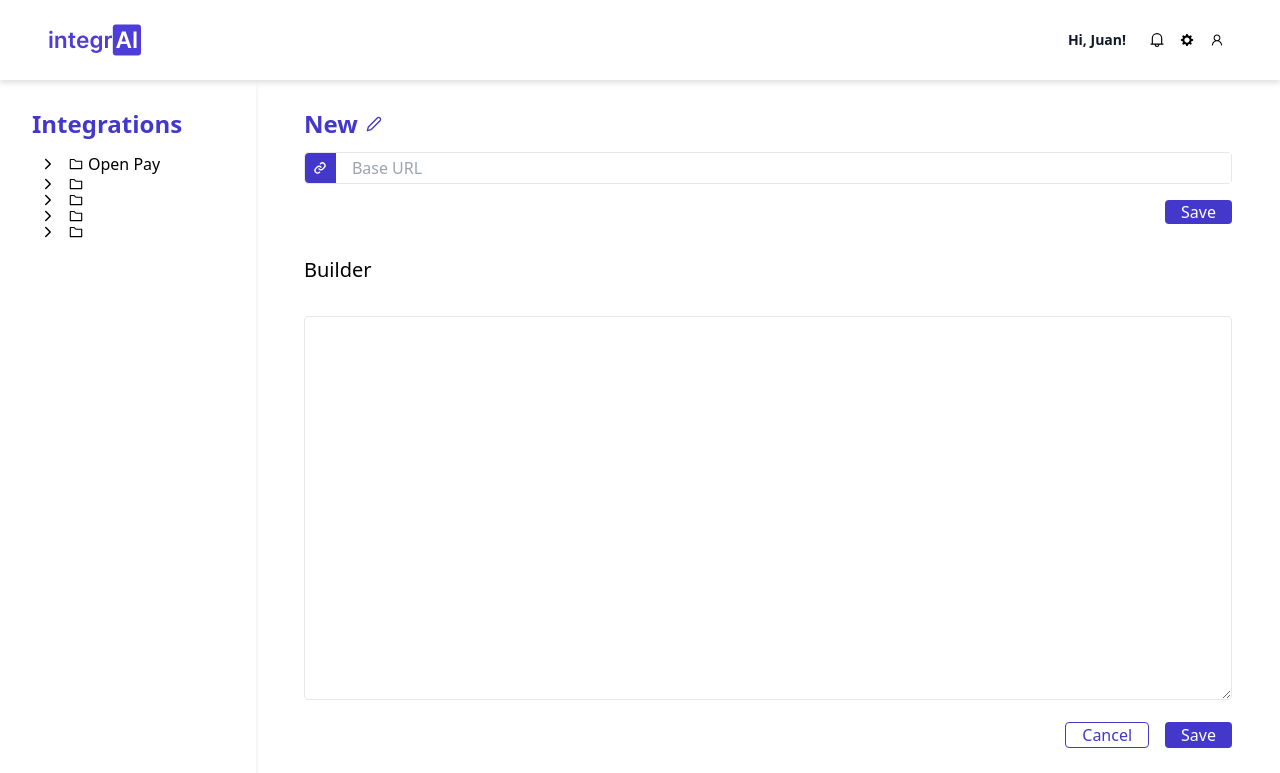
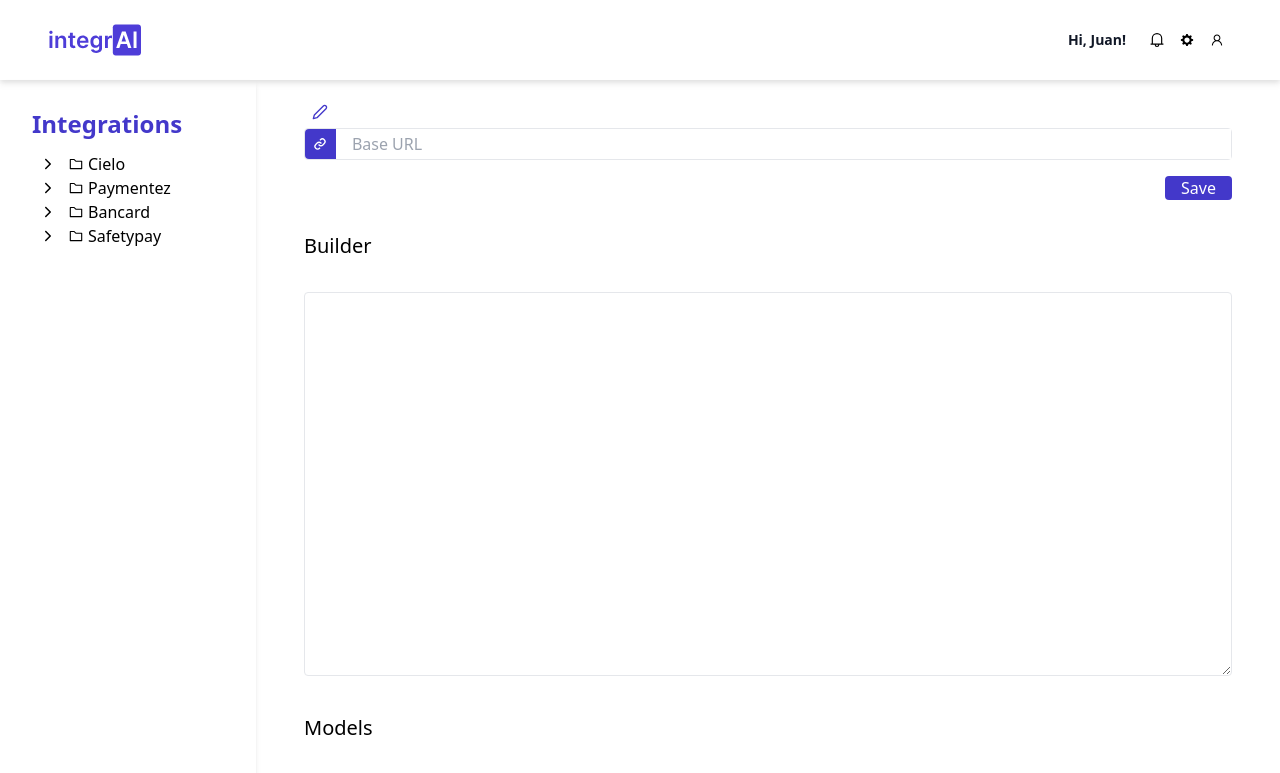
Before and after one commit to danielapereat/integrai, a React (Vite) app: page /1/methood/1 in a window 1280 px wide. Shown: the top 773 px of the page. Built offline with nearby package versions, Linux system fonts and the light colour scheme.

Commit message:
last commit

```diff
--- a/src/Components/ButtonPrimary.jsx
+++ b/src/Components/ButtonPrimary.jsx
@@ -1,7 +1,14 @@
-function ButtonPrimary({title, action}) {
+function ButtonPrimary({title, action, isModal}) {
     return (
-        <button onClick={() =>action(false)} className='bg-indigo-700 px-4 ml-4 rounded text-white'>{title}</button>
+    <>
+    {isModal ? (
+    <button onClick={() =>action(false)} className='bg-indigo-700 px-4 ml-4 rounded text-white'>{title}</button>
+    ):(
+    <button onClick={() =>action()} className='bg-indigo-700 px-4 ml-4 rounded text-white'>{title}</button>
+    )}
+    </>
+
     )
-};
+    };
 
-export default ButtonPrimary;
+    export default ButtonPrimary;
--- a/src/Components/Cards.jsx
+++ b/src/Components/Cards.jsx
@@ -7,7 +7,7 @@ function Cards({ title, methood }) {
         <div className="border rounded p-4">
             <div className="flex flex-row items-center">
                 <AiTwotoneApi className='mr-4'/>
-                <h2 className='font-semibold'>Purchase</h2>
+                <h2 className='font-semibold'>{methood}</h2>
             </div>
             <p className='font-light'>Description of the methood</p>
             <button onClick={() => navigate(`/${title}/methood/${methood}`)} className='text-indigo-700'>Ver Mas</button>
--- a/src/Components/CreateModal.jsx
+++ b/src/Components/CreateModal.jsx
@@ -1,12 +1,13 @@
 import ButtonSecondary from "./ButtonSecondary";
 import ButtonPrimary from "./buttonPrimary";
 
-function CreateModal({title, action, setOpenModal}) {
+function CreateModal({title, action, setOpenModal, setInputValue}) {
     return (
         <div className="absolute top-0 left-0 h-screen w-screen bg-black/50 flex items-center justify-center">
             <div className="bg-white w-96 px-8 py-4 rounded">
                 <h1 className="text-indigo-700 font-semibold mb-4">{title}</h1>
                 <input
+                        onChange={(e)=> setInputValue(e.target.value)}
                         className='w-full px-4 outline-none border rounded'
                         placeholder='Name'
                 />
--- a/src/Components/NavOption.jsx
+++ b/src/Components/NavOption.jsx
@@ -1,14 +1,44 @@
-import { IoIosArrowForward } from 'react-icons/io';
+import { IoIosArrowForward, IoIosArrowDown } from 'react-icons/io';
+import { AiTwotoneApi } from 'react-icons/ai'
 import { AiOutlineFolder } from 'react-icons/ai';
+import { useNavigate } from "react-router-dom";
+import { useEffect, useState } from 'react';
 
 function NavOption({title, methoods}) {
+    const navigate = useNavigate();
+    const [openInfo, setOpenInfo] = useState(false);
+    useEffect(() => {
+    }, [methoods, openInfo]);
+
     return (
         <nav>
             <div className="flex flex-row items-center">
-                <IoIosArrowForward className="mx-2"/>
-                <AiOutlineFolder className="mx-1"/>
-                <p>{title}</p>
+                <button onClick={() => setOpenInfo(true)}>
+                    {openInfo ? (<IoIosArrowDown className="mx-2"/>):(<IoIosArrowForward className="mx-2"/>)}
+
+                </button>
+                <button
+                    onClick={() => navigate(`/integrations/${title}`)}
+                    className='flex flex-row items-center'
+                >
+                    <AiOutlineFolder className="mx-1"/>
+                    <p>{title}</p>
+                </button>
             </div>
+            {openInfo ? (
+                <>
+                    {methoods?.map((e) => {
+                        <button
+                            onClick={() => navigate(`/${title}/methood/${e.name}`)}
+                            className='flex flex-row items-center'
+                        >
+                            <AiTwotoneApi className="mx-1"/>
+                            <p>{e.name}</p>
+                        </button>
+                    })}
+                </>
+            ) : (null)}
+
         </nav>
     )
 };
--- a/src/Components/SideBar.jsx
+++ b/src/Components/SideBar.jsx
@@ -7,15 +7,15 @@ import { GoGear } from 'react-icons/go';
 //Components
 import NavOption from "./NavOption";
 
-function SideBar() {
+function SideBar({state}) {
     return (
         <aside className="fixed shadow-md top-20 px-8 py-4 left-0 w-64 h-full">
             <h1 className="text-2xl my-4 font-semibold leading-6 text-indigo-700">Integrations</h1>
-            <NavOption title={'Open Pay'}/>
-            <NavOption />
-            <NavOption />
-            <NavOption />
-            <NavOption />
+            {state.name ? (<NavOption title={state.name} methoods={state.methods}/>) : (null)}
+            <NavOption title={"Cielo"}/>
+            <NavOption title={"Paymentez"}/>
+            <NavOption title={"Bancard"}/>
+            <NavOption title={"Safetypay"}/>
         </aside>
 
     )
--- a/src/Components/SuccessModal.jsx
+++ b/src/Components/SuccessModal.jsx
@@ -8,7 +8,7 @@ function SuccessModal({title, setOpenModal, description}) {
                 <h1 className="text-indigo-700 font-semibold mb-4">{title}</h1>
                 <p>{description}</p>
                 <div className='flex flex-row w-full justify-center my-4'>
-                    <ButtonPrimary title={'OK'} action={setOpenModal}/>
+                <ButtonPrimary title={'OK'} isModal action={setOpenModal}/>
                 </div>
             </div>
         </div>
--- a/src/Pages/Dashboard.jsx
+++ b/src/Pages/Dashboard.jsx
@@ -1,7 +1,7 @@
 import { FiEdit2 } from 'react-icons/fi';
 import { BiLink } from 'react-icons/bi';
-import { useParams } from 'react-router-dom';
 import { useEffect, useState } from 'react';
+import { useNavigate, useParams } from 'react-router-dom';
 
 //Components
 import ButtonPrimary from '../Components/buttonPrimary';
@@ -9,15 +9,36 @@ import ButtonSecondary from '../Components/ButtonSecondary';
 import Cards from '../Components/Cards';
 import CreateModal from '../Components/CreateModal';
 import SideBar from '../Components/SideBar';
+import { useDispatch, useSelector } from 'react-redux';
+import { setName, setReduxProviderURL } from '../actions/actions';
 
 function Dashboard({}) {
     const { id } = useParams();
+    const navigate = useNavigate();
+    const dispatch = useDispatch();
+    const reduxState = useSelector((state) => state)
+    const [integrationName, setIntegrationName] = useState("");
+    const [providerURL, setProviderURL] = useState("");
     const [openModal, setOpenModal] = useState(true);
     const [openModalSucces, setOpenModalSucces] = useState(false);
     const [title, setTitle] = useState('New');
     const saveIntegration = () => {
         setOpenModal(false);
+        handleName(integrationName)
     };
+    const navToMethood = () => {
+        navigate(`/${title}/methood/new`)
+        };
+    const handleName = (name) => {
+        dispatch(setName(name))
+    }
+
+    const handleProviderURL = () => {
+        dispatch(setReduxProviderURL(providerURL))
+    }
+
+    useEffect(() => {
+    }, [integrationName]);
 
     useEffect(() => {
         setOpenModal(true);
@@ -26,17 +47,17 @@ function Dashboard({}) {
     return (
         <>
             {id == 'new' &&  openModal ? (
-                <CreateModal title={'Create Integration'} setOpenModal={setOpenModal} action={saveIntegration}/>
+                <CreateModal title={'Create Integration'} setInputValue={setIntegrationName} setOpenModal={setOpenModal} action={saveIntegration}/>
             ): (null)
             }
             {openModalSucces ? (
                 <SuccessModal title={'Congratulatuons!'} setOpenModal={setOpenModal} description={'Your integration has been created successfully. You can see your new integration by following this link: Link'}/>
             ): (null)
             }
-            <SideBar />
+            <SideBar state={reduxState} />
             <div className="ml-64 px-12 py-4 w-full">
                 <div className='flex flex-row items-center'>
-                    <h1 className="text-2xl my-4 font-semibold leading-6 text-indigo-700">Open Pay</h1>
+                    <h1 className="text-2xl my-4 font-semibold leading-6 text-indigo-700">{reduxState.name}</h1>
                     <button
                         className='outline-none'
                         onClick={() => console.log('click')}
@@ -49,19 +70,21 @@ function Dashboard({}) {
                         <BiLink />
                     </div>
                     <input
+                        defaultValue={reduxState.providerUrl}
+                        onChange={(e)=> setProviderURL(e.target.value)}
                         className='w-full px-4 outline-none'
                         placeholder='Base URL'
                     />
                 </div>
                 <div className='flex w-full justify-end my-4'>
-                    <ButtonPrimary title={'Save'}/>
+                    <ButtonPrimary title={'Save'} action={handleProviderURL}/>
                 </div>
                 <div className='flex w-full justify-between my-8'>
                     <h2 className='text-xl'>Methoods</h2>
-                    <ButtonSecondary title={'Create Methood'} icon/>
+                    <ButtonSecondary title={'Create Methood'} icon action={navToMethood}/>
                 </div>
                 <div className='grid grid-cols-4 gap-4'>
-                    <Cards title={title} methood={'Purchase'}/>
+                    {reduxState.methods.map((e) => <Cards title={reduxState.name} methood={e.name}/>)}
                 </div>
                 <div className='flex w-full justify-center my-4'>
                     <ButtonPrimary title={'Generate'}/>
--- a/src/Pages/Methoods.jsx
+++ b/src/Pages/Methoods.jsx
@@ -10,34 +10,58 @@ import Cards from '../Components/Cards';
 import CreateModal from '../Components/CreateModal';
 import SideBar from '../Components/SideBar';
 import SuccessModal from '../Components/SuccessModal';
+import { useDispatch, useSelector } from 'react-redux';
+import { addMethod } from '../actions/actions';
 
 function Methoods({}) {
     const { integration, id } = useParams();
+    const [method, setMethod] = useState("");
+    const [methodName, setMethodName] = useState("");
+    const [providerURL, setProviderURL] = useState("");
+    const [builderData, setBuilderData] = useState("");
+    const [modelsData, setModelsData] = useState("");
     const [openModal, setOpenModal] = useState(true);
     const [openModalSucces, setOpenModalSucces] = useState(false);
-    const [title, setTitle] = useState('New');
+    const dispatch = useDispatch();
+    const reduxState = useSelector((state) => state);
     const saveIntegration = () => {
         setOpenModal(false);
     };
 
+    const handleAddMethod = () => {
+        dispatch(addMethod({
+            name: methodName,
+            builder: builderData,
+            models: modelsData,
+        }))
+        setOpenModalSucces(true)
+    }
+
+    useEffect(() => {
+    }, [methodName]);
+
+    useEffect(() => {
+    }, [reduxState]);
+
     useEffect(() => {
         setOpenModal(true);
+        setMethod(reduxState?.methods?.find((e)=>e.name == id))
     }, []);
 
     return (
         <>
             {id == 'new' &&  openModal ? (
-                <CreateModal title={'Create Methood'} setOpenModal={setOpenModal} action={saveIntegration}/>
+                <CreateModal title={'Create Methood'} setInputValue={setMethodName} setOpenModal={setOpenModal} action={saveIntegration}/>
             ): (null)
             }
             {openModalSucces ? (
-                <SuccessModal title={'Congratulatuons!'} setOpenModal={setOpenModal} description={'Your method has been created successfully'}/>
+                <SuccessModal title={'Congratulations!'} setOpenModal={setOpenModalSucces} description={'Your method has been created successfully'}/>
             ): (null)
             }
-            <SideBar />
+            <SideBar state={reduxState}/>
             <div className="ml-64 px-12 py-4 w-full">
                 <div className='flex flex-row items-center'>
-                    <h1 className="text-2xl my-4 font-semibold leading-6 text-indigo-700">{title}</h1>
+                    <h1 className="text-2xl my-4 font-semibold leading-6 text-indigo-700">{method?.name == undefined ? methodName : method?.name}</h1>
                     <button
                         className='outline-none'
                         onClick={() => console.log('click')}
@@ -50,6 +74,7 @@ function Methoods({}) {
                         <BiLink />
                     </div>
                     <input
+                        onChange={(e)=> setProviderURL(e.target.value)}
                         className='w-full px-4 outline-none'
                         placeholder='Base URL'
                     />
@@ -60,21 +85,13 @@ function Methoods({}) {
                 <div className='flex w-full justify-start my-8'>
                     <h2 className='text-xl'>Builder</h2>
                 </div>
-                <textarea className='w-full border rounded h-96'/>
-                <div className='flex flex-row w-full justify-end my-4'>
-                    <ButtonSecondary title={'Cancel'} action={'hola'}/>
-                    <ButtonPrimary title={'Save'} action={'hola'}/>
-                </div>
+                <textarea defaultValue={method?.builder} className='w-full border rounded h-96' onChange={(e) => setBuilderData(e.target.value)}/>
                 <div className='flex w-full justify-start my-8'>
                     <h2 className='text-xl'>Models</h2>
                 </div>
-                <textarea className='w-full border rounded h-96'/>
-                <div className='flex flex-row w-full justify-end my-4'>
-                    <ButtonSecondary title={'Cancel'} action={'hola'}/>
-                    <ButtonPrimary title={'Save'} action={'hola'}/>
-                </div>
+                <textarea defaultValue={method?.models} className='w-full border rounded h-96' onChange={(e) => setModelsData(e.target.value)}/>
                 <div className='flex flex-row w-full justify-center my-4'>
-                    <ButtonPrimary title={'Create'} action={setOpenModalSucces}/>
+                    <ButtonPrimary title={'Create'} action={handleAddMethod}/>
                 </div>
             </div>
         </>
--- a/src/actions/actionsName.js
+++ b/src/actions/actionsName.js
@@ -1,4 +1,4 @@
 export const GENERATE_INTEGRATION="GENERATE_INTEGRATION";
 export const SET_NAME="SET_NAME";
 export const SET_PROVIDER_URL="SET_PROVIDER_URL";
-export const ADD_FILE="ADD_FILE";
+export const ADD_METHOD="ADD_METHOD";
```
Also changed, not shown: src/actions/actions.js (+19 -1 lines), src/reducer/reducer.js (+4 -4 lines).
